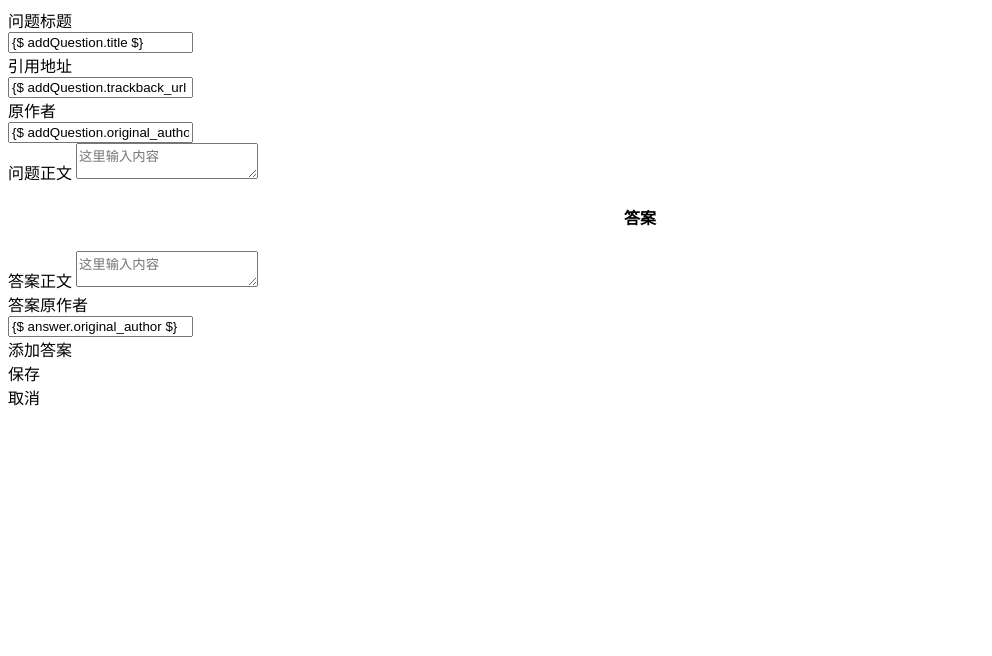
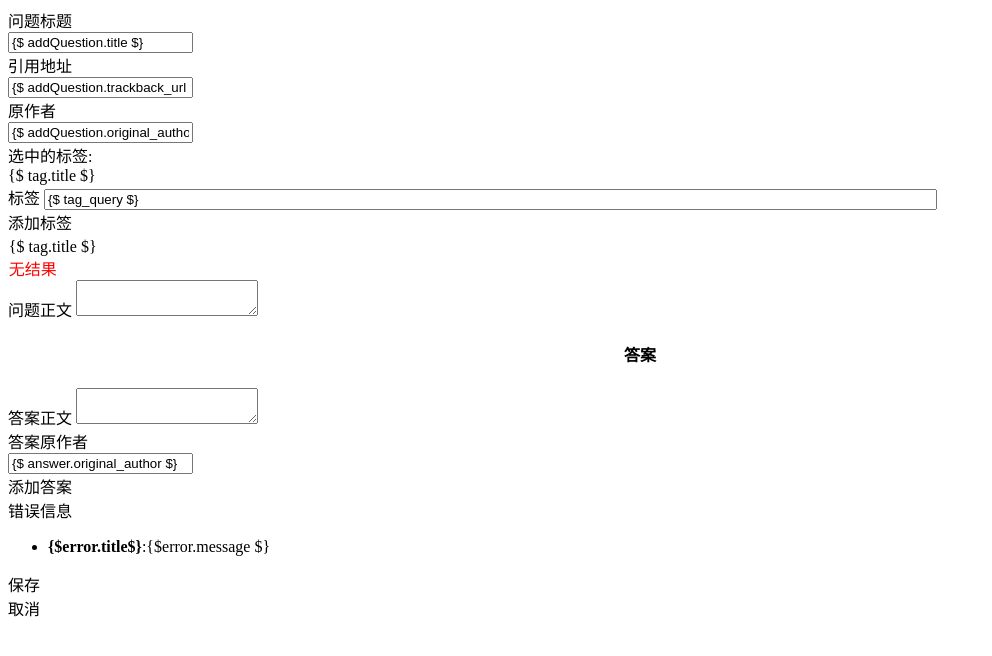
Before and after one commit to caihaoyu/code_god, a Django app: template question_answer/templates/question/edit_question.html in a window 1280 px wide. Shown: the top 656 px of the page, without its empty margins (0-992 px from the left). Run offline with Django 3.2, Linux system fonts and the light colour scheme; the template is opened without the code that fills it, so the values that code supplies are empty; parts of the project's set-up code (start-up, migrations or seed data) failed here and were passed over.

Commit message:
添加tag

```diff
--- a/code_god/urls.py
+++ b/code_god/urls.py
@@ -3,7 +3,8 @@ from django.conf.urls import patterns, include, url
 from django.contrib import admin
 from django.conf import settings
 from weekly.views import WeekList,ArticleList,WeeklyDetail,WeekPostList
-from question_answer.views import QuestionList,QuestionPost,QuestionDetail
+from question_answer.views import QuestionList,QuestionPost,QuestionDetail,TagPost,TagSearch
+from django.conf.urls.static import static
 
 admin.autodiscover()
 weekly_urls = patterns('',
@@ -17,17 +18,22 @@ article_urls=patterns('',
 question_urls=patterns('',
     url(r'^$', QuestionPost.as_view(), name='question-list'),
     url(r'^/(?P<pk>\d+)$', QuestionDetail.as_view(), name='question-detail'),
-    url(r'^/search/(?P<title>[0-9a-zA-Z_-]+)$', QuestionList.as_view(), name='question-list')
+    url(r'^/search/(?P<title>.+)$', QuestionList.as_view(), name='question-list')
+)
+tag_urls=patterns('',
+    url(r'^$', TagPost.as_view(), name='tag-list'),
+    url(r'^/search/(?P<title>.+)$', TagSearch.as_view(), name='tag-search'),
 )
 
 
 urlpatterns = patterns('',
                        # Examples:
-                       url(r'^$', 'weekly.views.home', name='home'),
+                       url(r'^$', 'question_answer.views.list_question', name='home'),
                        # url(r'^blog/', include('blog.urls')),
 
                        url(r'^admin/', include(admin.site.urls)),
-                       url(r'^home', 'weekly.views.home', name='home'),
+                       url(r'^home', 'question_answer.views.list_question', name='home'),
+                       url(r'^weekly/home', 'weekly.views.home', name='home'),
                        # url(r'^jobs/(?P<job_id>\d+)/$', 'jobs.views.detail'),
                        url(r'^data/(?P<path>.*)$', 'django.views.static.serve', {
                            'document_root': settings.MEDIA_ROOT,
@@ -41,6 +47,7 @@ urlpatterns = patterns('',
                        url(r'^api/weekly', include(weekly_urls)),
                        url(r'^api/article', include(article_urls)),
                        url(r'^api/question', include(question_urls)),
+                       url(r'^api/tag', include(tag_urls)),
                        url(r'^api-auth/', include('rest_framework.urls', namespace='rest_framework')),
 
 
--- a/question_answer/models.py
+++ b/question_answer/models.py
@@ -7,7 +7,7 @@ class Question(models.Model):
     author = models.ForeignKey(User)
     content = models.TextField('内容')
     trackback_url = models.CharField('引用地址', max_length=300)
-    original_author = models.CharField('原作者', max_length=100)
+    original_author = models.CharField('原作者', max_length=100, null=True)
     create_date = models.DateTimeField(auto_now_add=True)
     edit_date = models.DateTimeField(auto_now=True)
 
@@ -40,7 +40,7 @@ class Answer(models.Model):
     is_accept = models.BooleanField('是否被采纳', default=False)
     create_date = models.DateTimeField(auto_now_add=True)
     edit_date = models.DateTimeField(auto_now=True)
-    original_author = models.CharField('原作者', max_length=100)
+    original_author = models.CharField('原作者', max_length=100, null=True)
     author = models.ForeignKey(User)
     questions = models.ForeignKey(Question, verbose_name="问题")
 
--- a/question_answer/serializers.py
+++ b/question_answer/serializers.py
@@ -24,3 +24,9 @@ class QuestionSerializer(serializers.HyperlinkedModelSerializer):
 class AnswerSerializer(serializers.HyperlinkedModelSerializer):
     class Meta:
         model = Answer
+
+
+class TagSerializer(serializers.HyperlinkedModelSerializer):
+    class Meta:
+        model = Tag
+        fields = ('id', 'title','create_date', 'edit_date')
--- a/question_answer/templates/question/edit_question.html
+++ b/question_answer/templates/question/edit_question.html
@@ -2,7 +2,8 @@
 <div class="ui grid">
     <div class="row">
         <div class="column">
-            <div class="question ui basic fluid accordion form segment">
+            <div class="question ui basic fluid accordion error form segment">
+
                 <div class="field">
                     <label>问题标题</label>
 
@@ -46,9 +47,34 @@
 
                     </div>
                 </div>
+                 <div class="field" ng-if="select_tags.length > 0">
+                    <span>选中的标签:</span>
+                    <div class="ui label" ng-repeat="tag in select_tags">
+                          {$ tag.title $}
+                          <i class="delete icon" ng-click="delete_tag(tag)"></i>
+                    </div>
+
+                </div>
+                <div class="ui field dropdown" style="width:100%;">
+                    <label>标签</label>
+                    <input type="text" placeholder="填写标签名,支持搜索" style="width:70%" ng-change="search_tag(tag_query)" ng-model="tag_query"
+                           value="{$ tag_query $}"/>
+
+                    <div class="ui small green button" ng-click="add_tag(tag_query)" data-toggle="modal"
+                         data-target="#articleDialog" style="margin-bottom: 4px;">添加标签
+                    </div>
+                    <div class="ui menu  transition visible" ng-if="tags.length > 0 " style="margin-left: 0.8px; min-width: 70%;">
+                        <div class="item" ng-repeat="tag in tags" ng-click="choice_tag(tag)">{$ tag.title $}</div>
+
+                    </div>
+                    <div class="ui menu  transition visible" ng-if="tags.length <= 0 && tag_query.length > 0 " style="margin-left: 0.8px; min-width: 70%;">
+                        <div class="item" ><font color="red">无结果</font> </div>
+
+                    </div>
+                </div>
                 <div class="field">
                     <label>问题正文</label>
-                    <textarea id="editor" class="editor" placeholder="这里输入内容"></textarea>
+                    <textarea id="editor" class="editor"></textarea>
 
                 </div>
                 <div ng-show="addQuestion.answers.length > 0">
@@ -59,11 +85,12 @@
                     <div ng-repeat=" answer in addQuestion.answers">
                         <div class="field">
                             <label>答案正文</label>
-                            <textarea id="answer_editor_{$ $index $}" class="editor" placeholder="这里输入内容"></textarea>
+                            <textarea id="answer_editor_{$ $index $}" class="editor"></textarea>
 
                         </div>
                         <div class="field">
                             <label>答案原作者</label>
+
                             <div class="ui left labeled icon input">
                                 <input placeholder="原作者" type="text" value="{$ answer.original_author $}"
                                        ng-model="answer.original_author">
@@ -82,6 +109,16 @@
                          data-target="#articleDialog">添加答案
                     </div>
                 </div>
+
+                <div class="ui error message" ng-if="form_errors.length >0">
+                    <div class="header">错误信息</div>
+                    <ul class="list">
+                        <li ng-repeat=" error in form_errors">
+                            <b>{$error.title$}</b>:{$error.message $}
+                        </li>
+                    </ul>
+
+                </div>
                 <div class="field">
                     <div class="ui right labeled blue submit button" ng-click="saveQuestion(addQuestion)"><i
                             class="checkmark icon"></i>保存
--- a/static/css/common.css
+++ b/static/css/common.css
@@ -55,3 +55,6 @@ body,.weekly-home-content { position:relative; }
 .question{
     padding-bottom: 20px !important;
 }
+.simditor-clean-paste-area{
+    display:none;
+}
--- a/weekly/templates/weekly/list.html
+++ b/weekly/templates/weekly/list.html
@@ -214,6 +214,7 @@
             initPage($scope,data,1,5)
 
        });
+       $scope.query="caihaoyu"
        $scope.search = function(query){
             if(query){
                 WeeklySearch.get({issues:query,page:1},function(data){
--- a/weekly/views.py
+++ b/weekly/views.py
@@ -8,7 +8,6 @@ from django.contrib.auth.models import User
 from django.contrib import auth
 from weekly.form import LoginForm
 from weekly.models import Weekly, Article, OrderShip
-from rest_framework import status
 from rest_framework import generics, permissions
 from weekly.serializers import WeeklySerializer, ArticleSerializer
 
```
Also changed, not shown: question_answer/templates/question/edit_question_dialog.html (added, +34 -0 lines), question_answer/templates/question/list.html (+99 -21 lines), question_answer/views.py (+48 -2 lines).
